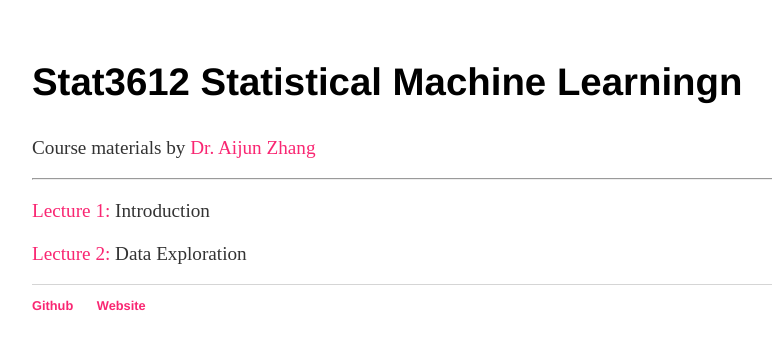
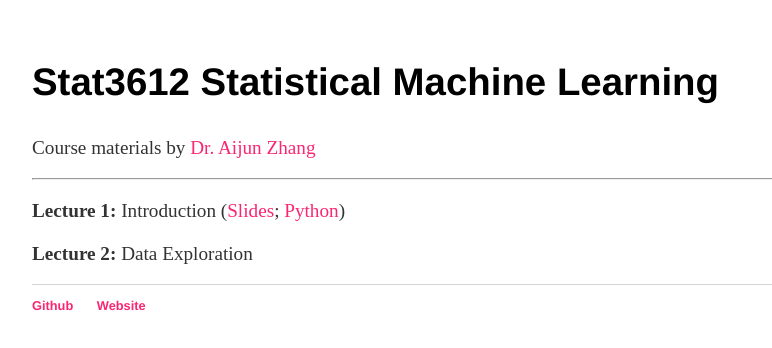
Before and after one commit to ajzhanghk/Stat3612, a plain HTML site: page index.html in a window 1280 px wide. Shown: the whole page, without its empty margins (160-932 px from the left). Drawn offline with Linux system fonts and the light colour scheme.

Commit message:
Update index.html

```diff
--- a/index.html
+++ b/index.html
@@ -13,12 +13,12 @@
 		</nav-->
 
 		<div class="container">
-			<h2>Stat3612 Statistical Machine Learningn</h2>
+			<h2>Stat3612 Statistical Machine Learning</h2>
 			<p>Course materials by <a href="http://www.statsoft.org/">Dr. Aijun Zhang</a></p>
 			<hr>
 
-			<p><a href="Lecture1_Introduction.pdf">Lecture 1:</a> Introduction<br /></p>
-			<p><a href="#">Lecture 2:</a> Data Exploration<br /></p>
+			<p><b>Lecture 1:</b> Introduction (<a href="Lecture1_Introduction.pdf">Slides</a>; <a href="Lecture1_Machine_Learning_Preview.ipynb">Python</a>)<br /></p>
+			<p><b>Lecture 2:</b> Data Exploration<br /></p>
 		</div>
 		<footer>
     		<ul>
```
